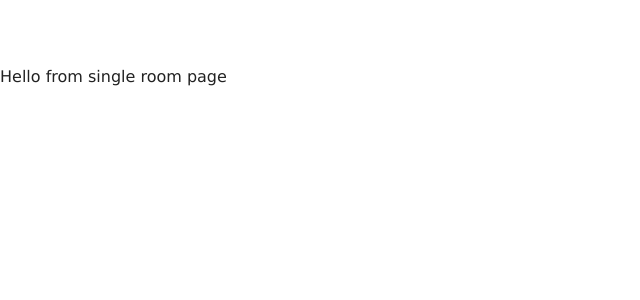
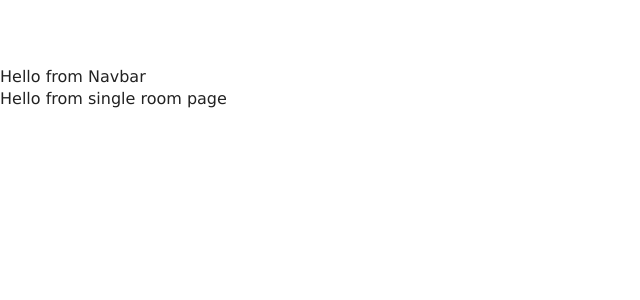
Before and after one commit to bparthu/react-resort, a React (Create React App) app: page /rooms/1 in a window 1280 px wide. Shown: the top 300 px of the page, without its empty margins (0-640 px from the left). Built offline with nearby package versions, Linux system fonts and the light colour scheme.

Commit message:
add navbar component

```diff
--- a/src/App.js
+++ b/src/App.js
@@ -2,6 +2,7 @@
 import "./App.css";
 import {Route, Switch} from 'react-router-dom';
 // import components
+import Navbar from "./components/Navbar"
 import Home from "./pages/Home"
 import Rooms from "./pages/Rooms"
 import SingleRooms from "./pages/SingleRooms"
@@ -10,6 +11,7 @@
 function App() {
   return (
     <>
+    <Navbar/>
     <Switch>
       <Route exact path="/" component={Home} />
       <Route exact path="/rooms" component={Rooms} />
--- /dev/null
+++ b/src/components/Navbar.js
@@ -0,0 +1,11 @@
+import React, { Component } from 'react'
+
+export default class Navbar extends Component {
+  render() {
+    return (
+      <div>
+        Hello from Navbar
+      </div>
+    )
+  }
+}
```
